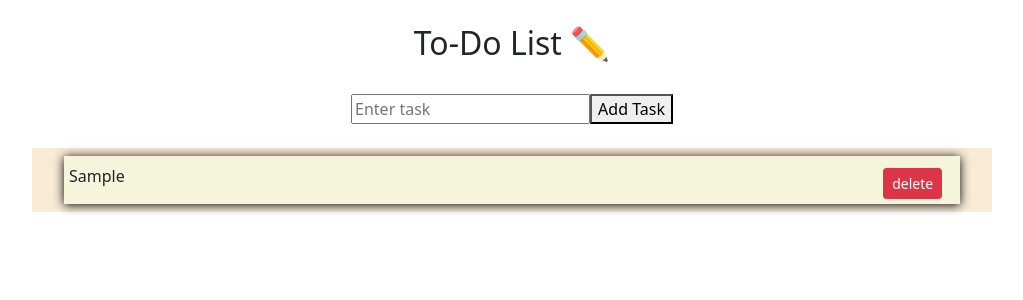
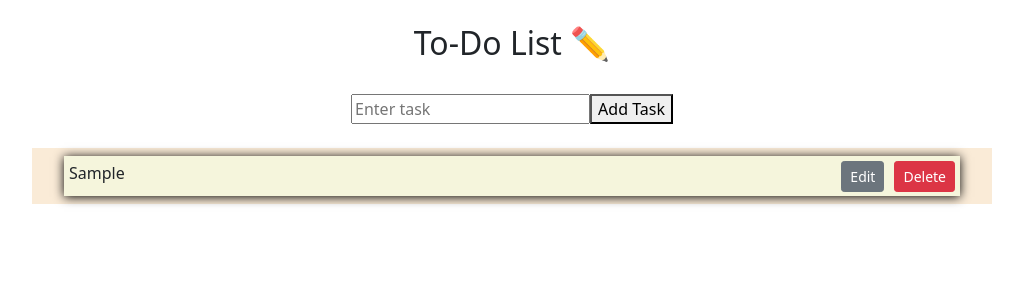
Before and after one commit to Aman-Rana-VS/To-Do-List, a React (Create React App) app: page / in a window 1280 px wide. Both pictures are taken after typing "Sample" into the empty fields and a click on the button "Add Task". Shown: the top 300 px of the page, without its empty margins (128-1151 px from the left). Built offline with nearby package versions, Linux system fonts and the light colour scheme.

Commit message:
added edit functionality

```diff
--- a/src/components/Home.jsx
+++ b/src/components/Home.jsx
@@ -1,10 +1,11 @@
-import React, { useEffect, useState } from 'react'
+import React, { useRef, useState } from 'react'
 import {v4 as uuidv4} from 'uuid';
 
 const Home = () => {
   let [task, setTask] = useState("");
   let [tasksArray, setTasksArray] = useState([]);
-
+  let [editId, setEditId] = useState("");
+  let inputRef = useRef(null);
   let onInputChangeHandler = (e) => {
     setTask(e.target.value);
   }
@@ -13,6 +14,18 @@ const Home = () => {
     if(task.trim() === "")
     {
       alert("Pleae enter a task !");
+      return;
+    }
+
+    if(editId) {
+      setTasksArray(prev => prev.map(t => {
+        if(t.id === editId) {
+          t.taskBody = task;
+        }
+        return t;
+      }));
+      setEditId("");
+      setTask("");
       return;
     }
     setTasksArray([...tasksArray, {id: uuidv4(),taskBody : task, completed:false}]);
@@ -25,11 +38,19 @@ const Home = () => {
       if(t.id === id) t.completed = !t.completed;
       return t;
     })
-    setTasksArray(temp);
+    setTasksArray(temp)
   }
 
   let handleDelete = (id) => {
     setTasksArray(prev => prev.filter((el) => el.id !== id))
+  }
+
+  let hanldeEdit = (id) => {
+    let editTask = tasksArray.find(t => t.id === id);
+    console.log(editTask);
+    setTask(editTask.taskBody);
+    setEditId(id);
+    inputRef.current.focus();
   }
 
   return (
@@ -37,15 +58,16 @@ const Home = () => {
         <div className="mainDiv d-flex flex-column mx-auto align-items-center">
             <h2 className="my-4"> To-Do List ✏️</h2>
             <form className="my-2" id="my-form">
-                <input id="todoItem" type="text" name="todoItem" placeholder="Enter task" value={task} onChange={onInputChangeHandler} />
-                <button type="button" onClick={onSubmitHandler}>Add Task</button>
+                <input id="todoItem" type="text" name="todoItem" placeholder="Enter task" value={task} onChange={onInputChangeHandler} ref={inputRef}/>
+                <button type="button" onClick={onSubmitHandler}>{editId ? "Save Change" : "Add Task"}</button>
             </form>
             <ul>
                 {tasksArray.map((task) => {
                     return (
-                        <li key={task.id} className="my-2">
+                        <li key={task.id} className={"my-2 " + (task.completed ? "bg-green" : "")}>
                           <span onClick={() => onCompleteHandler(task.id)} className={task.completed ? "checked" : ""}>{task.taskBody}</span>
-                          <button className='btn-del btn btn-danger btn-sm' onClick={() => handleDelete(task.id)}>delete</button>
+                          <button className='btn-del btn btn-danger btn-sm' onClick={() => handleDelete(task.id)}>Delete</button>
+                          <button className='btn-edit btn btn-secondary btn-sm' onClick={() => hanldeEdit(task.id)}>Edit</button>
                         </li>
                     )
                 })}
--- a/src/index.css
+++ b/src/index.css
@@ -1,5 +1,6 @@
 .mainDiv {
   width: fit-content;
+  height: fit-content;
 }
 .checked {
   text-decoration:line-through;
@@ -8,21 +9,20 @@ li {
   position: relative;
   width : 70vw;
   background-color: beige;
-  height: 6vh;
+  height: 40px;
   box-sizing: border-box;
-  padding: 8px 5px;
+  padding: 5px 5px;
   box-shadow: 0px 1px 10px black;
 }
 li:hover {
   cursor: pointer;
 }
+
 button:hover {
   box-shadow: 2px 2px 5px black;
 }
 .btn-del {
-  position: absolute;
-  right: 2%;
-  bottom: 12%;
+  float: right;
 }
 
 ul {
@@ -32,3 +32,12 @@ ul {
   background-color: antiquewhite;
   margin-top: 1rem;
 }
+
+.btn-edit {
+  float: right;
+  margin-right: 10px;
+}
+
+.bg-green {
+  background-color: #4ef037;
+}
```
